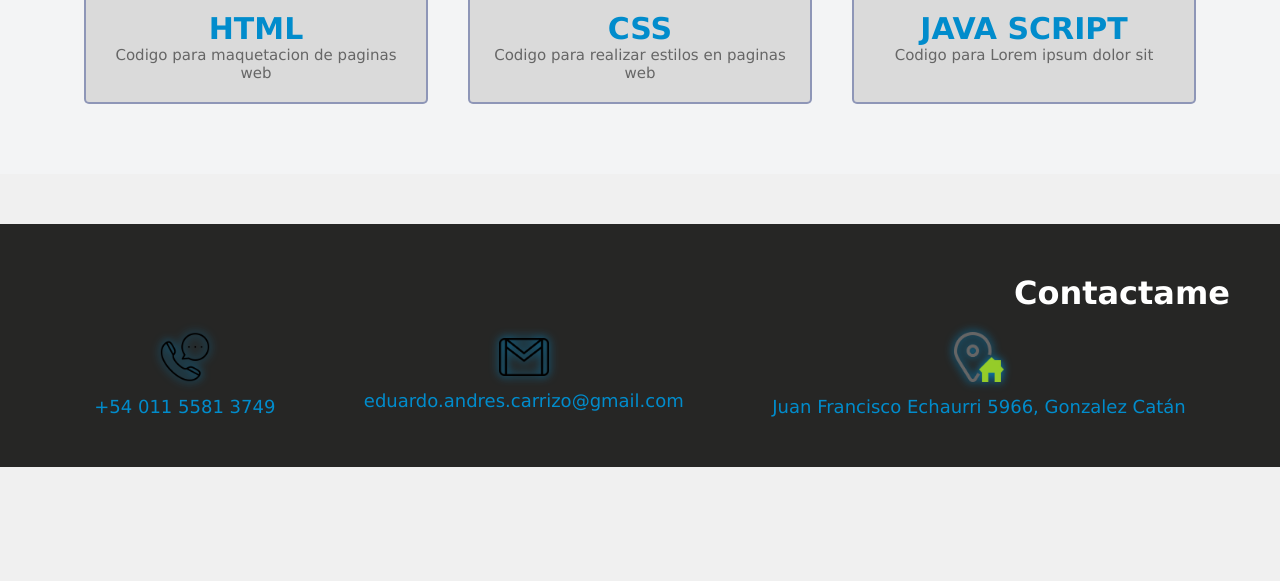
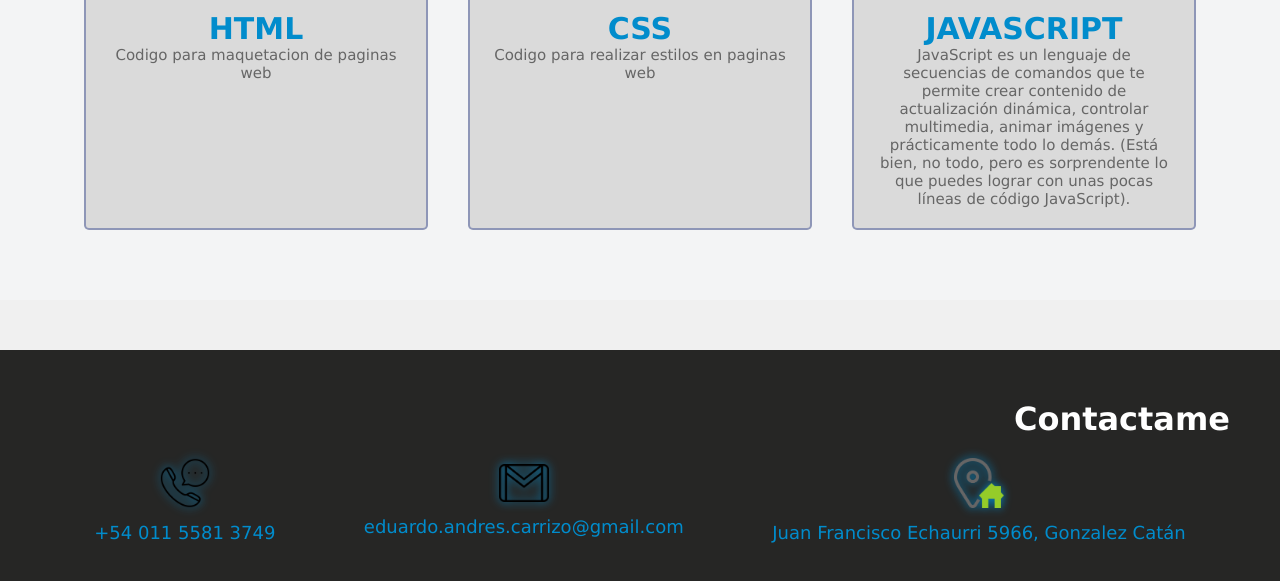
Before and after one commit to Educarri/portfolio_carrizo, a plain HTML site: page index.html in a window 1280 px wide. Shown: the part 1045-1626 px from the top of the page. Before the commit the page ends 1512 px from the top, so only its background shows below. Drawn offline with Linux system fonts and the light colour scheme.

Commit message:
update description javascript in to index.html

```diff
--- a/index.html
+++ b/index.html
@@ -48,8 +48,8 @@
 
             <div class="card">
                 <img src="img/icons8-javascript-100.png" alt="HTML Icon">
-                <h3>JAVA SCRIPT</h3>
-                <p>Codigo para Lorem ipsum dolor sit</p>
+                <h3>JAVASCRIPT</h3>
+                <p>JavaScript es un lenguaje de secuencias de comandos que te permite crear contenido de actualización dinámica, controlar multimedia, animar imágenes y prácticamente todo lo demás. (Está bien, no todo, pero es sorprendente lo que puedes lograr con unas pocas líneas de código JavaScript).</p>
             </div>
 
 
```
